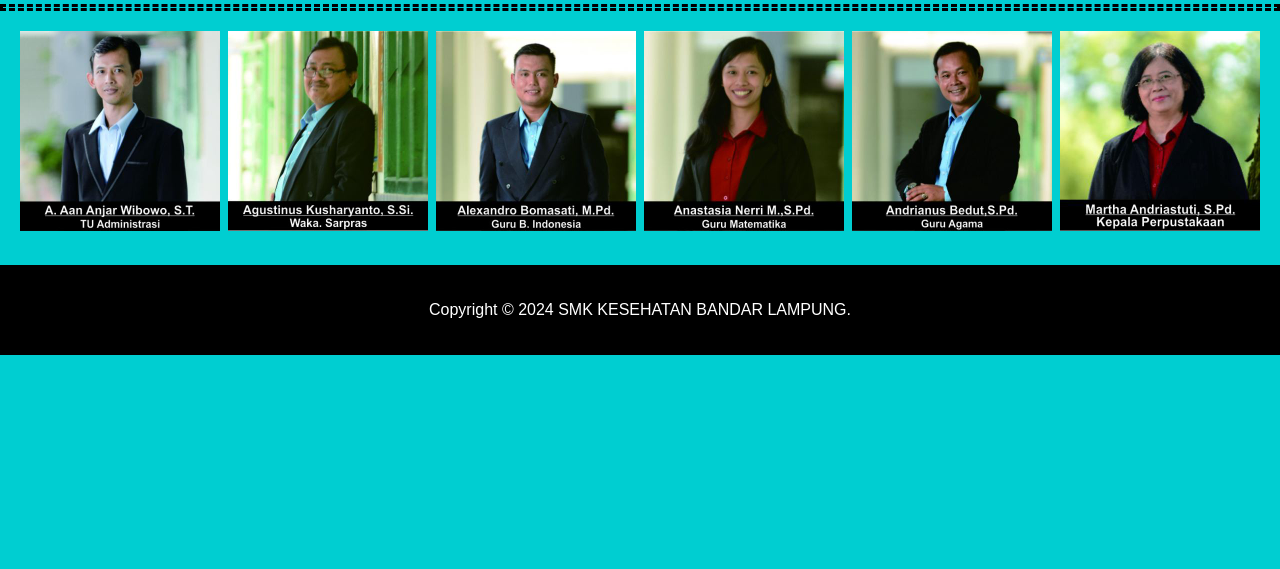
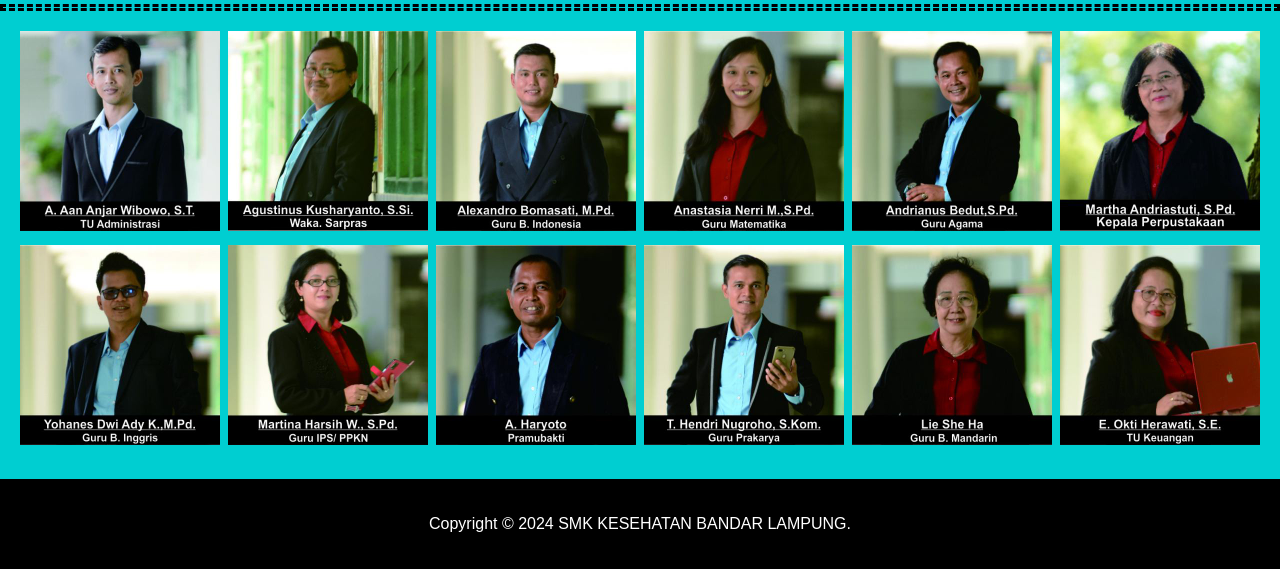
Before and after one commit to TriYuliann/TA-PBO-21A-keyboard, a PHP site: page /Program/profile.html in a window 1280 px wide. Shown: the part 1191-1760 px from the top of the page. Before the commit the page ends 1546 px from the top, so only its background shows below. Run offline with PHP 8.4, Linux system fonts and the light colour scheme.

Commit message:
memperbarui tampilan profile menggunakan javascript 2/5

```diff
--- a/Program/js/tes.js
+++ b/Program/js/tes.js
@@ -5,3 +5,10 @@ document.querySelectorAll('.wj-gallery-box').forEach((el, i) => {
       console.log('tess')
     }, (700 * (Math.exp(i * 0.30))) - 700);
   });
+
+  document.querySelectorAll('.wj-gallery-box2').forEach((el, i) => {
+    setTimeout(() => {
+      el.classList.add('wj-show-el');
+      console.log('tess')
+    }, (700 * (Math.exp(i * 0.30))) - 700);
+  });
--- a/Program/profile.html
+++ b/Program/profile.html
@@ -84,7 +84,27 @@
                     <img src="images/FOTO GURU/bu-martha_thumb.jpg" alt="">
                 </div>
             </div>
-
+            <div style="display: flex; flex-direction: row; justify-content: space-between;">
+                <div class="wj-gallery-box2">
+                    <img src="images/FOTO GURU/dwi1_thumb.jpg" alt="">
+                </div>
+                <div class="wj-gallery-box2">
+                    <img src="images/FOTO GURU/harsih1_thumb.jpg" alt="">
+                </div>
+                <div class="wj-gallery-box2">
+                    <img src="images/FOTO GURU/haryot01_thumb.jpg" alt="">
+                </div>
+                <div class="wj-gallery-box2">
+                    <img src="images/FOTO GURU/hendri1_thumb.jpg" alt="">
+                </div>
+                <div class="wj-gallery-box2">
+                    <img src="images/FOTO GURU/lie1_thumb.jpg" alt="">
+                </div>
+                <div class="wj-gallery-box2">
+                    <img src="images/FOTO GURU/okti1_thumb.jpg" alt="">
+                </div>
+            </div>
+            </div>
         </div>
     </div>
 
--- a/Program/style.css
+++ b/Program/style.css
@@ -426,3 +426,20 @@ html {
   -webkit-transition: 0.5s ease-in-out;
   transition: 0.5s ease-in-out;
 }
+
+.wj-gallery-box2.wj-show-el {
+  opacity: 1;
+  -webkit-transform: translateX(0);
+          transform: translateX(0);
+}
+
+.wj-gallery-box2 {
+  position: relative;
+  margin-bottom: 10px;
+  overflow: hidden;
+  opacity: 0;
+  -webkit-transform: translateX(50px);
+          transform: translateX(50px);
+  -webkit-transition: 0.5s ease-in-out;
+  transition: 0.5s ease-in-out;
+}
```
